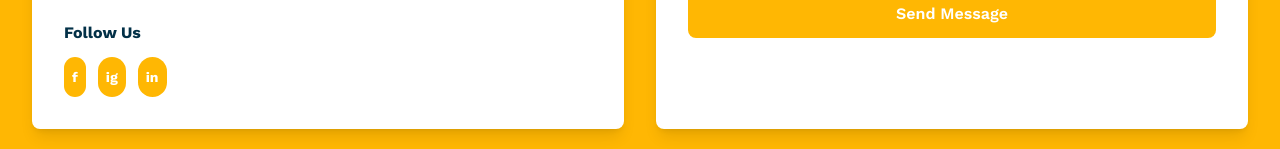
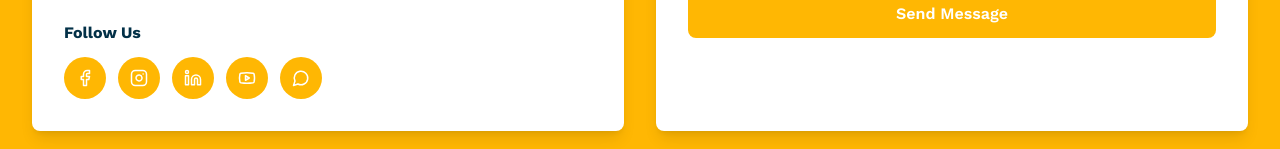
Before and after one commit to vvmetamark/meta-mark-canvas-flow, a React (Vite) app: page / in a window 1280 px wide. Shown: the part 5905-6054 px from the top of the page. Built offline with nearby package versions, Linux system fonts and the light colour scheme.

Commit message:
Add five social media icons
Update the contact section to include five social media icons.

```diff
--- a/src/components/ContactSection.tsx
+++ b/src/components/ContactSection.tsx
@@ -1,4 +1,5 @@
-import { MapPin, Phone, Mail, Send } from 'lucide-react';
+
+import { MapPin, Phone, Mail, Send, Facebook, Instagram, Linkedin, Youtube, MessageCircle } from 'lucide-react';
 
 const ContactSection = () => {
   return (
@@ -82,14 +83,20 @@ const ContactSection = () => {
               <div>
                 <h4 className="font-bold text-vv-navy mb-3">Follow Us</h4>
                 <div className="flex gap-3">
-                  <div className="bg-vv-orange text-white p-2 rounded-full hover:bg-vv-orange-dark transition-colors cursor-pointer">
-                    <span className="text-sm font-bold">f</span>
+                  <div className="bg-vv-orange text-white p-3 rounded-full hover:bg-vv-orange-dark transition-colors cursor-pointer">
+                    <Facebook size={18} />
                   </div>
-                  <div className="bg-vv-orange text-white p-2 rounded-full hover:bg-vv-orange-dark transition-colors cursor-pointer">
-                    <span className="text-sm font-bold">ig</span>
+                  <div className="bg-vv-orange text-white p-3 rounded-full hover:bg-vv-orange-dark transition-colors cursor-pointer">
+                    <Instagram size={18} />
                   </div>
-                  <div className="bg-vv-orange text-white p-2 rounded-full hover:bg-vv-orange-dark transition-colors cursor-pointer">
-                    <span className="text-sm font-bold">in</span>
+                  <div className="bg-vv-orange text-white p-3 rounded-full hover:bg-vv-orange-dark transition-colors cursor-pointer">
+                    <Linkedin size={18} />
+                  </div>
+                  <div className="bg-vv-orange text-white p-3 rounded-full hover:bg-vv-orange-dark transition-colors cursor-pointer">
+                    <Youtube size={18} />
+                  </div>
+                  <div className="bg-vv-orange text-white p-3 rounded-full hover:bg-vv-orange-dark transition-colors cursor-pointer">
+                    <MessageCircle size={18} />
                   </div>
                 </div>
               </div>
```
